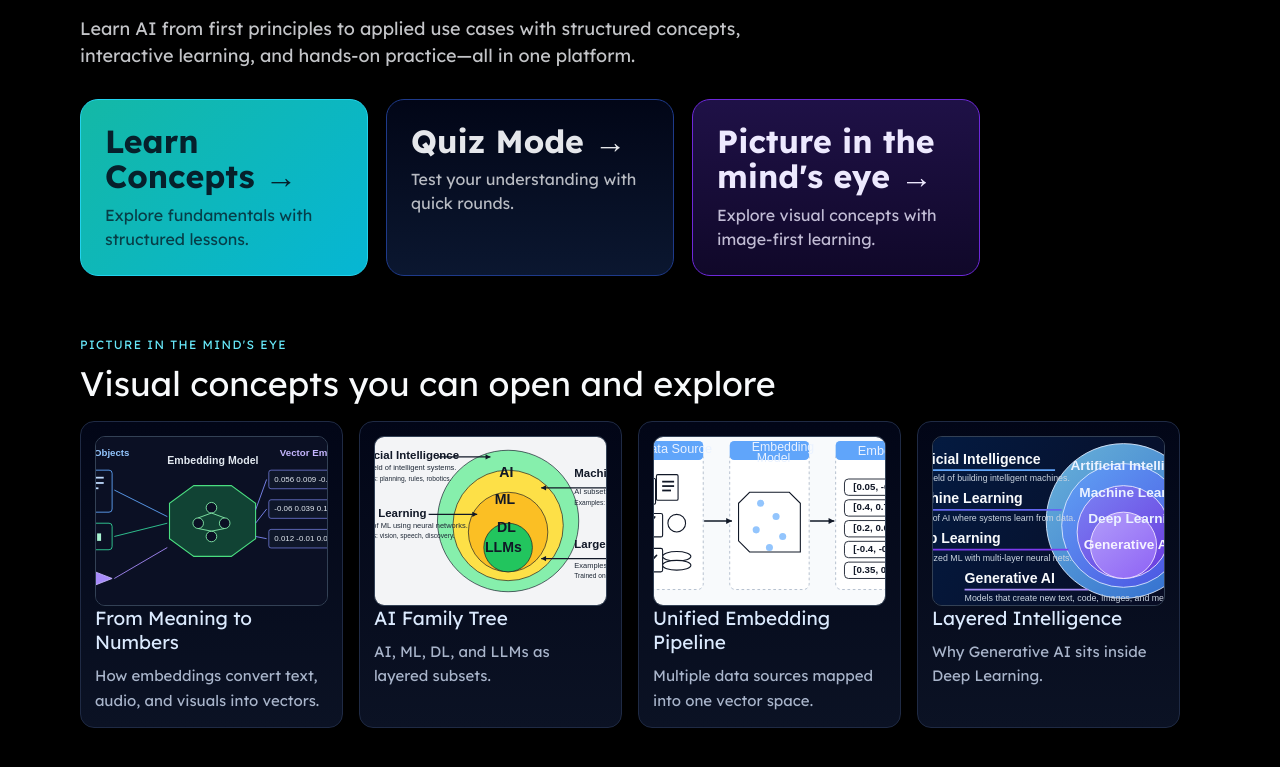
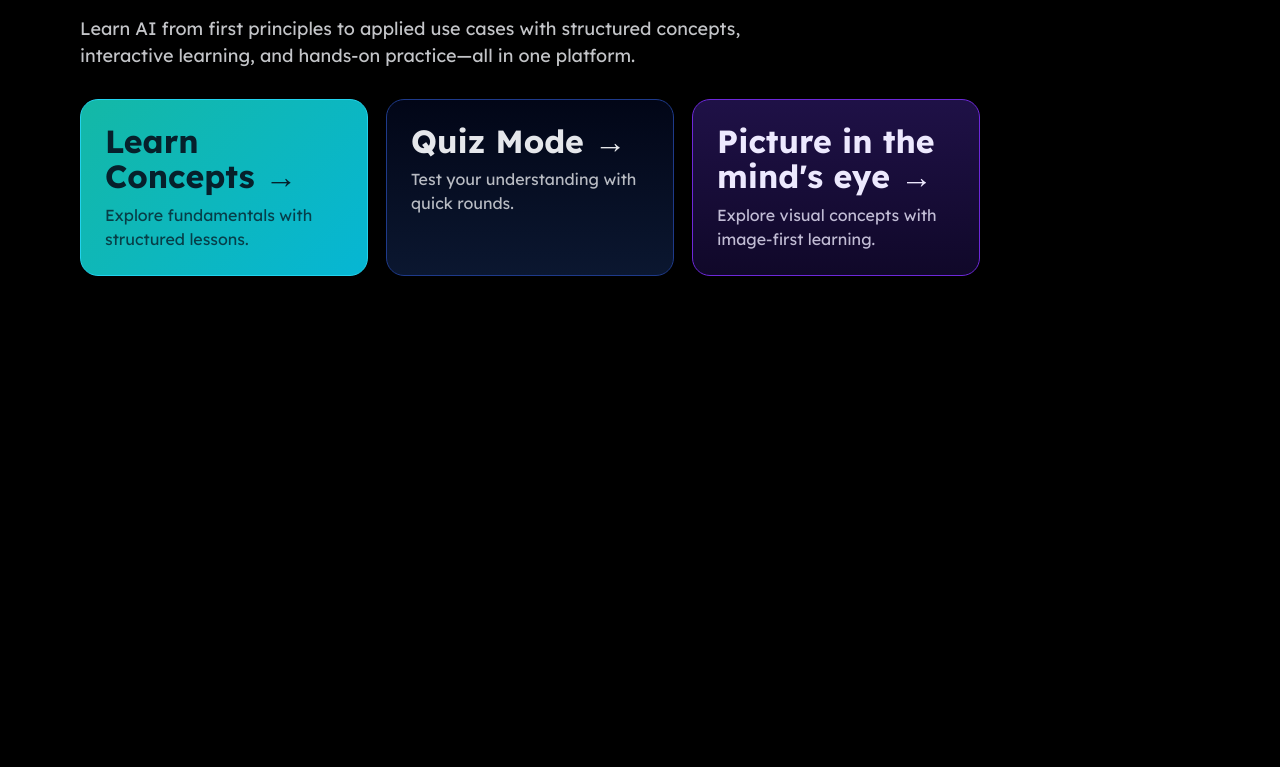
Before and after one commit to pulkit004201/ai-study-agent, a Next.js app: page /dashboard in a window 1280 px wide. Shown: the part 311-1078 px from the top of the page. After the commit the page ends 873 px from the top, so only its background shows below. Built offline with nearby package versions, Linux system fonts and the light colour scheme.

Commit message:
Remove duplicate Picture in the mind's eye preview from dashboard

```diff
--- a/app/dashboard/page.tsx
+++ b/app/dashboard/page.tsx
@@ -1,29 +1,6 @@
 "use client";
 
 import { useRouter } from "next/navigation";
-
-const PICTURE_CONCEPTS = [
-  {
-    title: "From Meaning to Numbers",
-    image: "/visualize/picture-embeddings-flow.svg",
-    description: "How embeddings convert text, audio, and visuals into vectors.",
-  },
-  {
-    title: "AI Family Tree",
-    image: "/visualize/picture-ai-hierarchy.svg",
-    description: "AI, ML, DL, and LLMs as layered subsets.",
-  },
-  {
-    title: "Unified Embedding Pipeline",
-    image: "/visualize/picture-embedding-pipeline.svg",
-    description: "Multiple data sources mapped into one vector space.",
-  },
-  {
-    title: "Layered Intelligence",
-    image: "/visualize/picture-genai-hierarchy.svg",
-    description: "Why Generative AI sits inside Deep Learning.",
-  },
-];
 
 export default function DashboardPage() {
   const router = useRouter();
@@ -71,44 +48,7 @@ Learn AI from first principles to applied use cases with structured concepts, in
           </button>
         </div>
       </section>
-
-      <section style={conceptSection}>
-        <p style={sectionEyebrow}>Picture in the mind&apos;s eye</p>
-        <h2 style={sectionTitle}>Visual concepts you can open and explore</h2>
-        <div style={conceptGrid}>
-          {PICTURE_CONCEPTS.map((item) => (
-            <article key={item.title} style={conceptCard}>
-              <img src={item.image} alt={item.title} style={conceptImage} />
-              <h3 style={conceptTitle}>{item.title}</h3>
-              <p style={conceptText}>{item.description}</p>
-            </article>
-          ))}
-        </div>
-      </section>
     </main>
-  );
-}
-
-/* ---------------- Components ---------------- */
-
-function FeatureCard({
-  tag,
-  title,
-  desc,
-  onClick,
-}: {
-  tag: string;
-  title: string;
-  desc: string;
-  onClick: () => void;
-}) {
-  return (
-    <div style={card} onClick={onClick}>
-      <span style={cardTag}>{tag}</span>
-      <h3 style={cardTitle}>{title}</h3>
-      <p style={cardDesc}>{desc}</p>
-      <span style={arrow}>→</span>
-    </div>
   );
 }
 
@@ -160,62 +100,6 @@ const ctaRow = {
   marginBottom: 60,
 };
 
-const conceptSection = {
-  maxWidth: 1100,
-};
-
-const sectionEyebrow = {
-  margin: 0,
-  color: "#67e8f9",
-  fontSize: 12,
-  letterSpacing: 1.4,
-  textTransform: "uppercase" as const,
-};
-
-const sectionTitle = {
-  marginTop: 10,
-  marginBottom: 18,
-  fontSize: 34,
-  lineHeight: 1.15,
-  color: "#f8fafc",
-};
-
-const conceptGrid = {
-  display: "grid",
-  gridTemplateColumns: "repeat(auto-fit, minmax(250px, 1fr))",
-  gap: 16,
-};
-
-const conceptCard = {
-  background: "linear-gradient(180deg, #020617, #0b1224)",
-  border: "1px solid #1f2a44",
-  borderRadius: 14,
-  padding: 14,
-};
-
-const conceptImage = {
-  width: "100%",
-  height: 170,
-  objectFit: "cover" as const,
-  borderRadius: 10,
-  border: "1px solid #334155",
-};
-
-const conceptTitle = {
-  margin: 0,
-  fontSize: 19,
-  lineHeight: 1.28,
-  color: "#dbeafe",
-};
-
-const conceptText = {
-  marginTop: 10,
-  marginBottom: 0,
-  fontSize: 15,
-  lineHeight: 1.62,
-  color: "#a9b5cb",
-};
-
 const ctaCard = {
   minWidth: 280,
   maxWidth: 360,
@@ -260,45 +144,3 @@ const ctaDesc = {
   fontSize: 16,
   opacity: 0.8,
 };
-
-const cardGrid = {
-  display: "grid",
-  gridTemplateColumns: "repeat(auto-fit, minmax(260px, 1fr))",
-  gap: 20,
-  maxWidth: 1100,
-};
-
-const card = {
-  position: "relative" as const,
-  background: "linear-gradient(180deg, #020617, #020617cc)",
-  border: "1px solid #1f2937",
-  borderRadius: 16,
-  padding: 24,
-  cursor: "pointer",
-  transition: "transform 0.2s ease, border 0.2s ease",
-};
-
-const cardTag = {
-  fontSize: 11,
-  letterSpacing: 1,
-  opacity: 0.7,
-};
-
-const cardTitle = {
-  fontSize: 20,
-  marginTop: 12,
-};
-
-const cardDesc = {
-  opacity: 0.75,
-  marginTop: 8,
-  lineHeight: 1.5,
-};
-
-const arrow = {
-  position: "absolute" as const,
-  bottom: 20,
-  right: 20,
-  fontSize: 20,
-  opacity: 0.6,
-};
```
